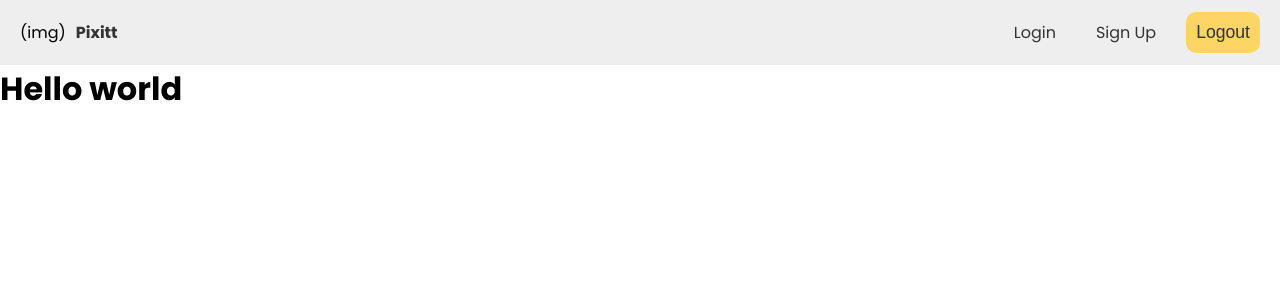
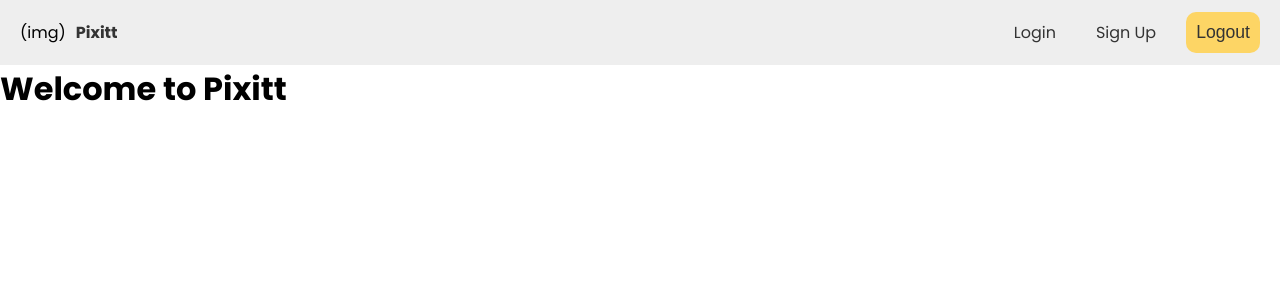
Before and after one commit to dimx88/project-pixitt, a React (Create React App) app: page / in a window 1280 px wide. Shown: the top 300 px of the page. Built offline with nearby package versions, Linux system fonts and the light colour scheme.

Commit message:
added a home/landing page

```diff
--- a/src/App.js
+++ b/src/App.js
@@ -1,16 +1,27 @@
-// Components
+// Components & pages
 import Navbar from "./components/Navbar";
 
+import Home from "./pages/home/Home";
+import Gallery from "./pages/gallery/Gallery";
+import Login from "./pages/login/Login";
+import Signup from "./pages/signup/Signup";
+import Create from "./pages/create/Create";
+
+// Routing
 import { BrowserRouter, Routes, Route } from "react-router-dom";
+
 
 function App() {
   return (
     <div className="App">
       <BrowserRouter>
         <Navbar />
-        <h1>Hello world</h1>
         <Routes>
-          <Route path="" element="" />
+          <Route path="/" element={<Home />} />
+          <Route path="/gallery" element={<Gallery />} />
+          <Route path="/login" element={<Login />} />
+          <Route path="/signup" element={<Signup />} />
+          <Route path="/create" element={<Create />} />
         </Routes>
       </BrowserRouter >
     </div>
--- a/src/components/Navbar.css
+++ b/src/components/Navbar.css
@@ -6,9 +6,10 @@
 
 .navbar .container {
     display: flex;
-    /* justify-content: space-between; */
     align-items: center;
     gap: 20px;
+
+    max-width: 100%;
 }
 
  .navbar .logo {
--- a/src/components/Navbar.js
+++ b/src/components/Navbar.js
@@ -3,9 +3,12 @@ import { Link } from "react-router-dom";
 // Styles
 import './Navbar.css';
 
+
+
+
 export default function Navbar() {
     return (
-        <div className="navbar">
+        <nav className="navbar">
             <div className="container">
                 <div className="logo">
                     <span>(img)</span>
@@ -15,6 +18,6 @@ export default function Navbar() {
                 <Link to='/signup'>Sign Up</Link>
                 <button className="btn">Logout</button>
             </div>
-        </div>
+        </nav>
     );
 }
--- a/src/index.css
+++ b/src/index.css
@@ -23,7 +23,7 @@ body {
 /* Global styles */
 
 .container {
-  /* max-width: var(--max-width); */
+  max-width: var(--max-width);
   margin: auto;
   overflow: hidden;
 }
--- /dev/null
+++ b/src/pages/home/Home.js
@@ -0,0 +1,14 @@
+
+// Styles
+import './Home.css';
+
+
+export default function Home() {
+    return (
+        <div className="home">
+            <div className="container">
+                <h1>Welcome to Pixitt</h1>
+            </div>
+        </div>
+    );
+}
```
Also changed, not shown: src/pages/home/Home.css (added).
